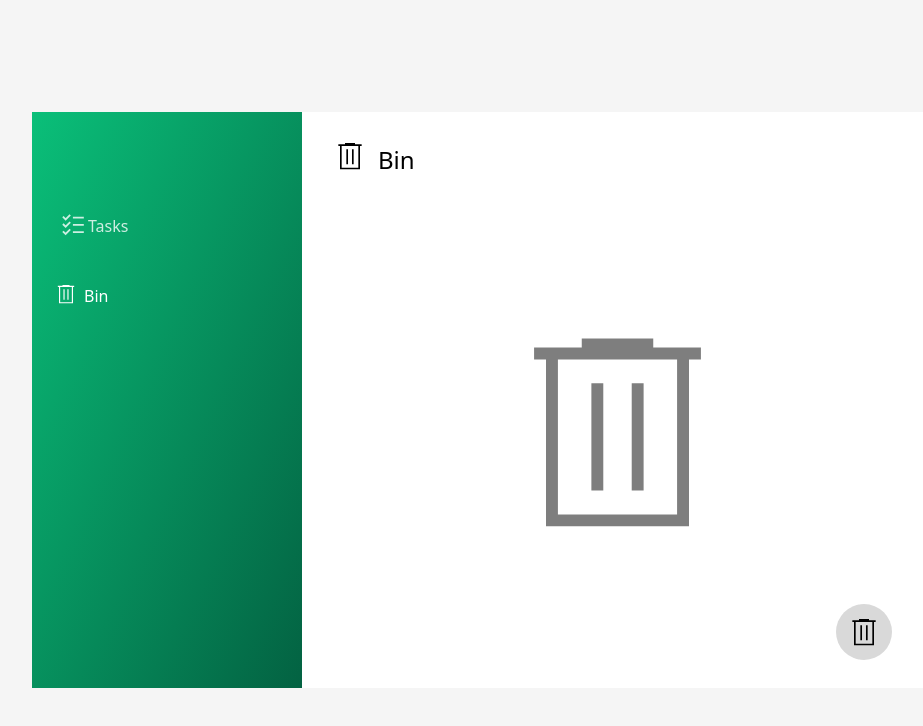
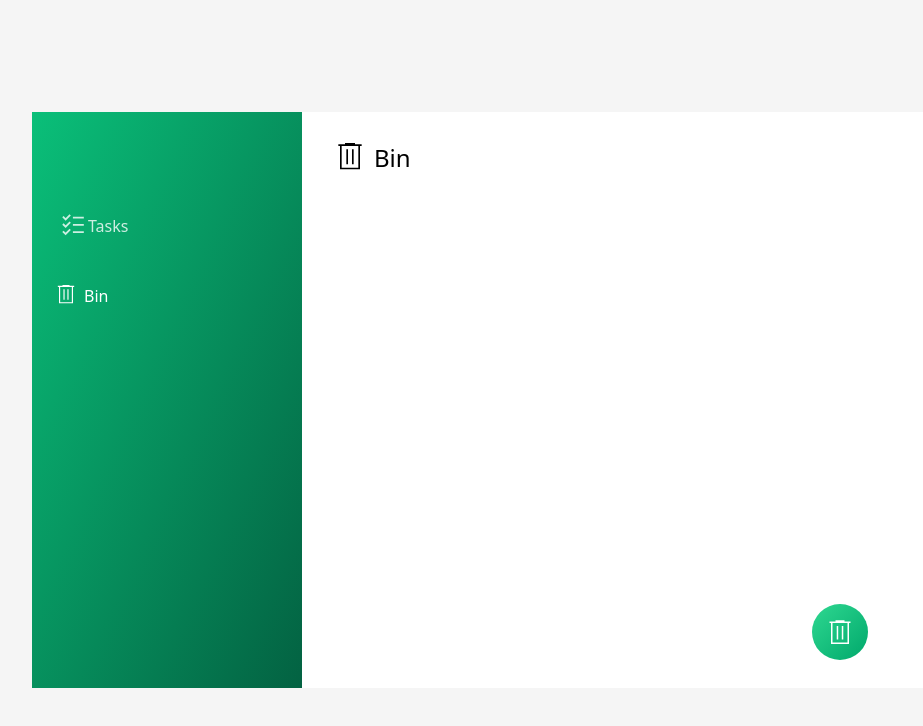
Before and after one commit to davidBen-Adeji/todo_app, a React (Vite) app: page /bin in a window 1280 px wide. Shown: the top 726 px of the page, without its empty margins (158-1081 px from the left). Built offline with nearby package versions, Linux system fonts and the light colour scheme.

Commit message:
updated bin page

```diff
--- a/src/Components/Bin/Bin.jsx
+++ b/src/Components/Bin/Bin.jsx
@@ -1,4 +1,4 @@
-import BinImg from "../../assets/svg/bin.svg";
+import BinImg from "../../assets/svg/bin-white.svg";
 import Title from "./Title";
 import BinItems from "./BinItems";
 
@@ -8,7 +8,6 @@ export default function Bin({ bin, onDeletePermanently, onRestoreTask }) {
       onDeletePermanently(b);
     }
   }
-  console.log(bin);
 
   let binItemsComponent = (
     <img
@@ -33,11 +32,11 @@ export default function Bin({ bin, onDeletePermanently, onRestoreTask }) {
       <Title />
       {binItemsComponent}
       <button
-        className="absolute right-10 lappy:right-15 bottom-7 flex justify-center items-center bg-[#d9d9d9] w-14 h-14 rounded-full"
+        className="absolute bg-gradient-to-br from-jade-400 to-jade-600 hover:from-jade-500 hover:to-jade-700 right-10 lappy:right-16 bottom-14 lappy:bottom-7 flex justify-center items-center w-14 h-14 rounded-full text-5xl"
         type="button"
         onClick={onDeleteAll}
       >
-        <img src={BinImg} alt="bin" />
+        <img src={BinImg} className="w-[65%] h-[65%]" alt="bin" />
       </button>
     </>
   );
--- a/src/Components/Bin/BinItem.jsx
+++ b/src/Components/Bin/BinItem.jsx
@@ -1,5 +1,5 @@
 import RestoreImg from "../../assets/svg/restore.svg";
-import BinImg from "../../assets/svg/bin.svg";
+import BinImg from "../../assets/svg/bin-green.svg";
 import { Link } from "react-router-dom";
 
 export default function BinItem({
@@ -8,8 +8,8 @@ export default function BinItem({
   onDeletePermanently,
 }) {
   return (
-    <li className="relative bg-[#D9D9D9] mt-6 flex justify-between items-center gap-2 p-3 rounded-full">
-      <Link to="" className="capitalize opacity-50 cursor-not-allowed">
+    <li className="relative mt-8 flex justify-between items-center gap-2 px-10 py-5 shadow-lg rounded-full">
+      <Link to="" className="capitalize opacity-50 line-through hover:line-through cursor-not-allowed">
         {title}
       </Link>{" "}
       <div className="flex items-center gap-2">
--- a/src/Components/Bin/Title.jsx
+++ b/src/Components/Bin/Title.jsx
@@ -2,9 +2,9 @@ import BinImg from '../../assets/svg/bin.svg';
 
 export default function Title() {
   return (
-    <div className="flex gap-2 items-end mt-6 mb-8">
+    <div className="flex gap-1 items-center mt-6 mb-8">
       <img src={BinImg} alt="bin" />
-      <h2 className="text-2xl">Bin</h2>
+      <h2 className="text-2xl mt-1">Bin</h2>
     </div>
   );
 }
--- a/src/Components/Tasks/NewTaskButton.jsx
+++ b/src/Components/Tasks/NewTaskButton.jsx
@@ -4,7 +4,7 @@ import AddImg from "../../assets/svg/add.svg";
 export default function NewTaskButton() {
   return (
     <Link
-      className="absolute bg-gradient-to-br from-jade-400 to-jade-600 hover:from-jade-500 hover:to-jade-700 right-10 lappy:right-16 bottom-14 lappy:bottom-7 flex justify-center items-center bg-[#d9d9d9] w-14 h-14 rounded-full text-5xl"
+      className="absolute bg-gradient-to-br from-jade-400 to-jade-600 hover:from-jade-500 hover:to-jade-700 right-10 lappy:right-16 bottom-14 lappy:bottom-7 flex justify-center items-center w-14 h-14 rounded-full text-5xl"
       to="/newTask"
     >
       <img className="w-[65%] h-[65%]" src={AddImg} alt="add a new task" />
--- a/src/Components/Tasks/TaskTitle.jsx
+++ b/src/Components/Tasks/TaskTitle.jsx
@@ -11,7 +11,7 @@ export default function TaskTitle({
   let spanClass = "";
 
   if (isChecked) {
-    clickedLinkClass = "opacity-50 cursor-not-allowed line-through hover:no-underline";
+    clickedLinkClass = "opacity-50 cursor-not-allowed line-through hover:line-through";
     spanClass = "block w-[70%] h-[70%] bg-gradient-to-br from-jade-200 to-jade-400 rounded-full cursor-pointer";
   }
 
```
Also changed, not shown: src/assets/svg/bin-green.svg, src/assets/svg/restore.svg.
